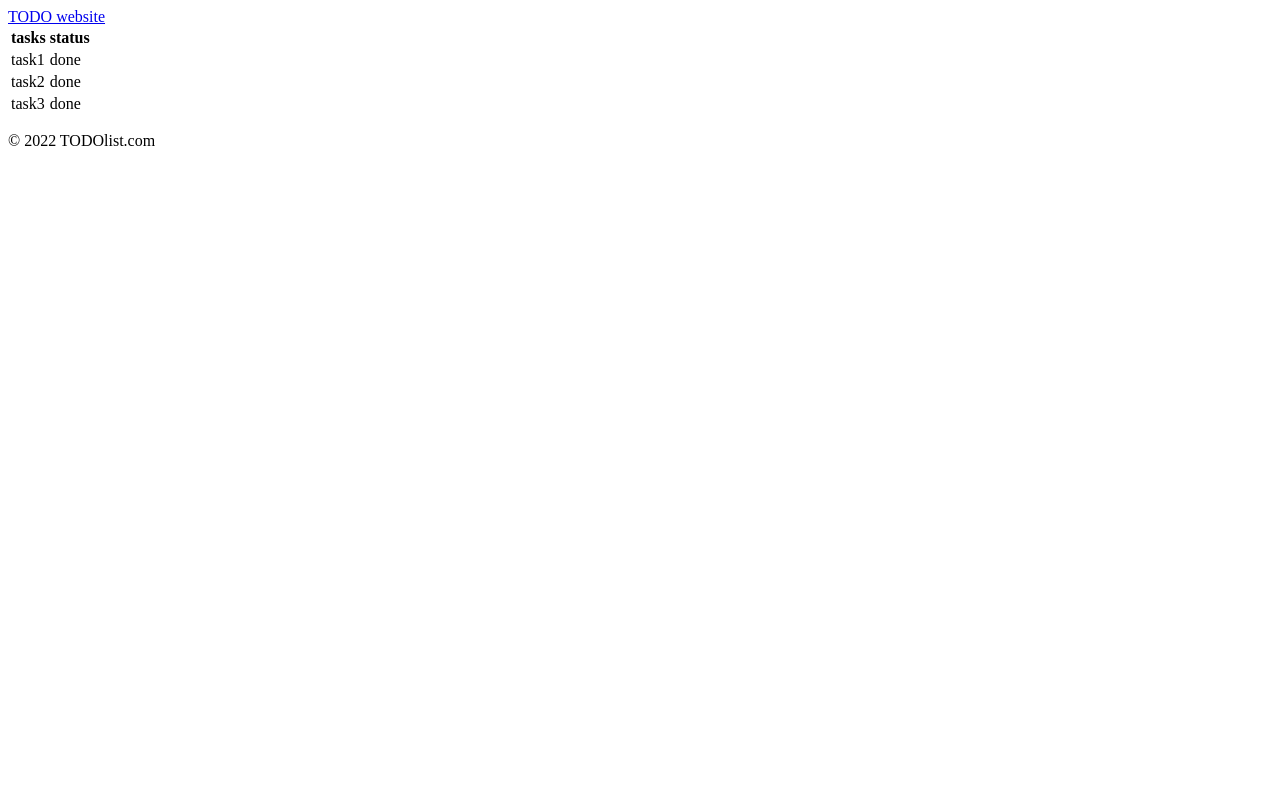
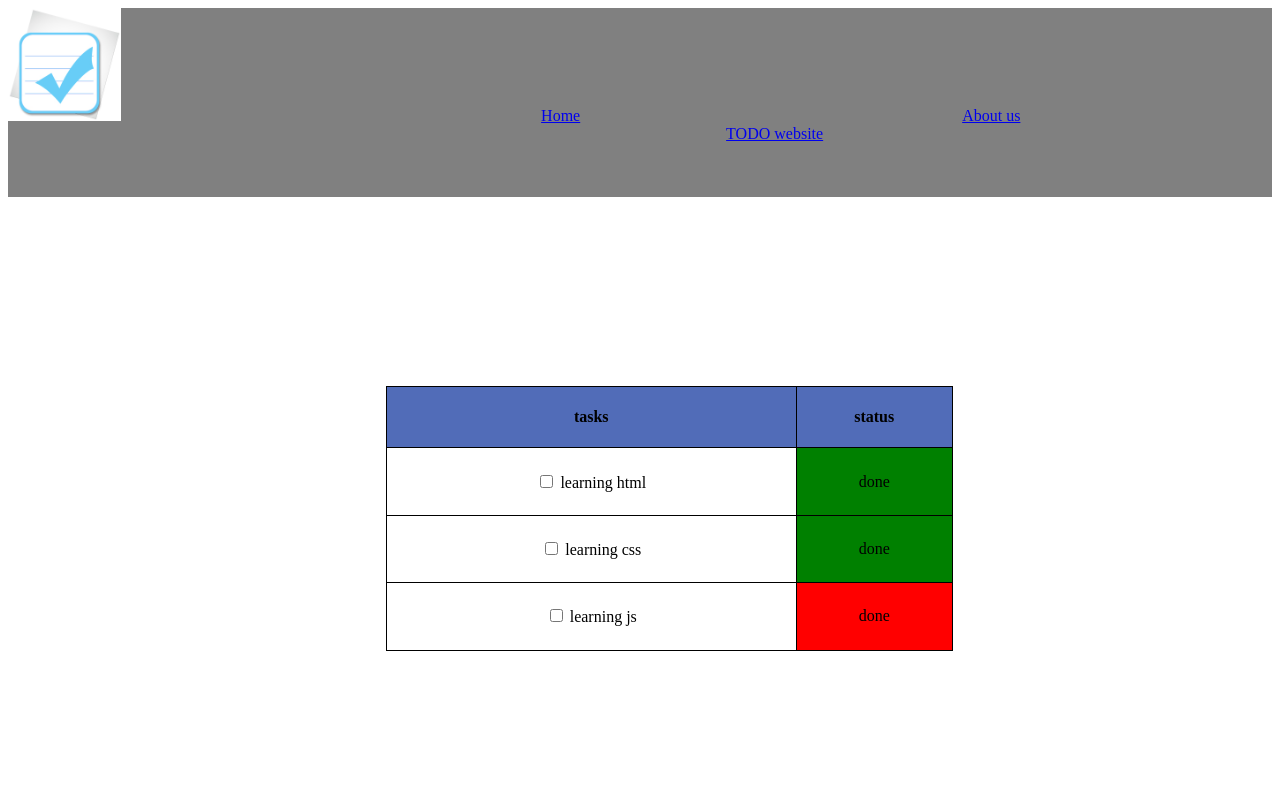
Before and after one commit to momenalrejjal/todo-project-task3, a plain HTML site: page index.html in a window 1280 px wide. Shown: the top 800 px of the page. Drawn offline with Linux system fonts and the light colour scheme.

Commit message:
todostyle

```diff
--- a/index.html
+++ b/index.html
@@ -2,41 +2,49 @@
 <!DOCTYPE html>
 <html lang="en">
 <head>
+    <link rel="stylesheet" href="/style/index.css">
     <meta charset="UTF-8">
     <meta http-equiv="X-UA-Compatible" content="IE=edge">
     <meta name="viewport" content="width=device-width, initial-scale=1.0">
     <title>Document</title>
 </head>
-<header>
-<a href="https://todo.microsoft.com/tasks/">TODO website</a>
+<header class="header">
+    <img class="img" src="img/yodosympol.jpg" alt="todosymbol">
+    <a class="a2" href="/index.html">Home</a>
+    <a class="a1" href="/about.html">About us</a>
+<a class="a3" href="https://todo.microsoft.com/tasks/">TODO website</a>
+
 </header>
 
 <body>
     <main>
-        <table>
+        <table class="table">
             <tr>
-            <th>tasks</th>
-            <th>status</th>
+            <th class="th">tasks</th>
+            <th class="th">status</th>
             </tr>
             <tr>
-                <td>task1</td>
-                <td>done</td>
+                <td class="td"><input type="checkbox" id="one" name="task1" value="learning html">
+                    <label for="one">learning html</label></td>
+                <td class="td" style="background-color: green;">done</td>
             </tr>
             <tr>
-                <td>task2</td>
-                <td>done</td>
+                <td class="td"><input type="checkbox" id="two" name="task2" value="learning css">
+                    <label for="two">learning css</label></td>
+                <td class="td" style="background-color: green;">done</td>
             </tr>
             <tr>
-                <td>task3</td>
-                <td>done</td>
+                <td> <input type="checkbox" id="three" name="task3" value="learning js">
+                    <label for="three">learning js</label></td>
+                <td class="td" style="background-color: red;">done</td>
             </tr>
         </table>
     </main>
 
 </body>
 
-<footer>
-<p>&copy; 2022 TODOlist.com</p>
+<footer class="footer">
+<p class="p">&copy; 2022 TODOlist.com</p>
 </footer>
 
 </html>
--- a/style/about.css
+++ b/style/about.css
@@ -0,0 +1,25 @@
+.header{
+
+    height: 5cm;
+    background-color: grey;
+    margin-left: 0cm;
+}
+.a1{text-align: center;
+    margin-top: 1cm;
+    margin-left: 10cm;}
+    .a2{text-align: center;
+    margin-top: 1cm;
+    margin-left: 11cm;}
+    .a3{
+        text-align: center;
+        margin-top: 1cm;
+        margin-left: 19cm;
+
+    }
+    .img{
+        margin-left: 5cm;
+        margin-top: 2cm;
+        height: 5cm;
+        width: 4cm;
+        border-radius: 3cm;
+    }
--- a/style/index.css
+++ b/style/index.css
@@ -0,0 +1,59 @@
+.header{
+    margin-left: 0cm;
+    height: 5cm;
+    background-color: grey;
+}
+.a1{text-align: center;
+margin-top: 1cm;
+margin-left: 10cm;}
+.a2{text-align: center;
+margin-top: 1cm;
+margin-left: 11cm;}
+.a3{
+    text-align: center;
+    margin-top: 1cm;
+    margin-left: 19cm;
+
+}
+.img{
+    margin-left: 0cm;
+    position: relative;
+    height: 3cm;
+    width: 3cm;
+}
+.table{
+    margin-left: 10cm;
+    margin-top: 5cm;
+    margin-bottom: 5cm;
+    text-align: center;
+    border: 1cm;
+    border: 1px solid black;
+    border-collapse: collapse;
+    width: 15cm;
+    height: 7cm;
+}
+.th{
+
+    text-align: center;
+    border: 1cm;
+    border: 1px solid black;
+    border-collapse: collapse;
+    background-color: rgb(81, 108, 184);
+}
+.td{
+
+    text-align: center;
+    border: 1cm;
+    border: 1px solid black;
+    border-collapse: collapse;
+
+}
+.footer{
+  background-color: grey;
+  text-align: center;
+  height: 3cm;
+  margin-bottom: 2cm;
+}
+.p{
+    margin-top: 2cm;
+}
```
Also changed, not shown: about.html (+21 -15 lines), img/yodosympol.jpg (added), js/app.js (added), 1 other file.
